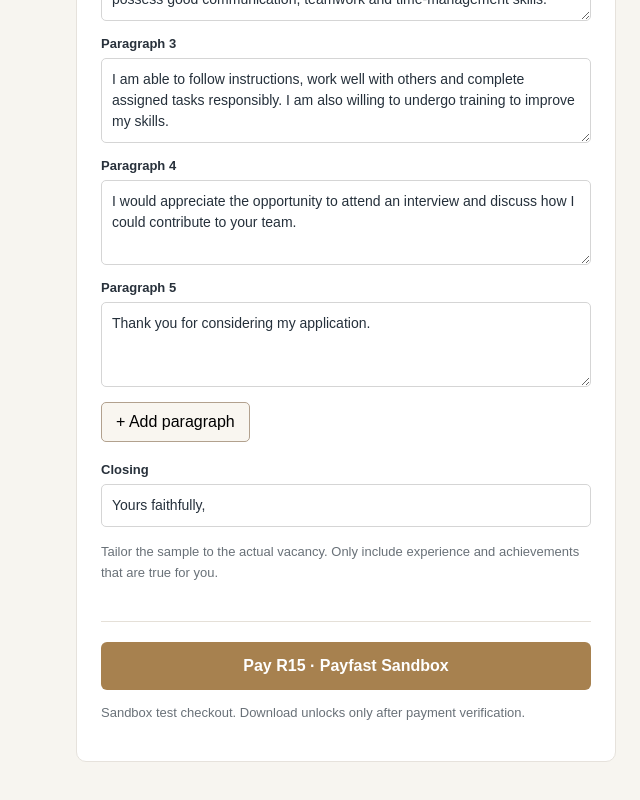
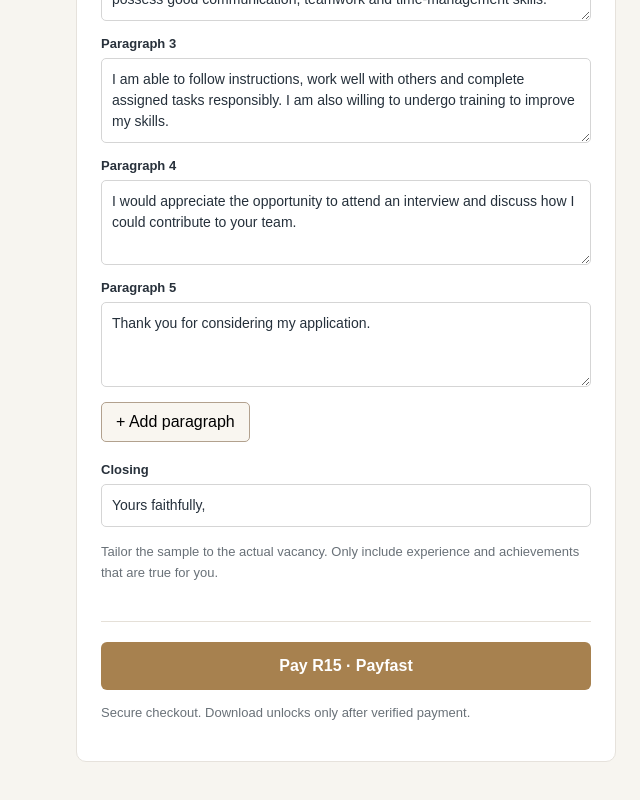
Before and after one commit to occentra90-cyber/Occentra-, a Next.js app: page /cover-letters in a window 1280 px wide. Shown: the part 1820-2620 px from the top of the page, without its empty margins (640-1280 px from the left). Built offline with nearby package versions, Linux system fonts and the light colour scheme.

Commit message:
Configure live Payfast gateway and payment UI

```diff
--- a/app/cover-letters/page.tsx
+++ b/app/cover-letters/page.tsx
@@ -72,7 +72,7 @@ useEffect(()=>{
      const index=templates.findIndex(t=>t.id===id);
      if(index>=0){
       setDrafts(old=>old.map((d,i)=>i===index?record.design.fields as Letter:d));
-      setActive(index);setEditing(true);setPaid(true);setNotice('Sandbox payment verified. You can download your letter.');
+      setActive(index);setEditing(true);setPaid(true);setNotice('Payment verified. You can download your letter.');
      }
     }
     return;
@@ -115,5 +115,5 @@ return <div className="letters-site">
 <h3>Letter paragraphs</h3>{letter.paragraphs.map((p,i)=><label key={i}>Paragraph {i+1}<textarea rows={Math.max(3,Math.ceil(p.length/75))} value={p} onChange={e=>updateParagraph(i,e.target.value)}/></label>)}
 <button type="button" className="letter-add" onClick={addParagraph}>+ Add paragraph</button>
 <label>Closing<input value={letter.closing} onChange={e=>update('closing',e.target.value)}/></label>
-<p className="letters-note">Tailor the sample to the actual vacancy. Only include experience and achievements that are true for you.</p></fieldset><div className="letters-payment">{paid ? <button type="button" onClick={()=>window.print()}>Download paid cover letter as PDF</button> : <button type="button" disabled={checkingOut} onClick={pay}>{checkingOut?'Opening Payfast…':'Pay R15 · Payfast Sandbox'}</button>}<p className="letters-note">Sandbox test checkout. Download unlocks only after payment verification.</p>{paymentToken&&!paid&&<p className="letters-note">Your payment reference is saved in this browser link until it expires.</p>}{notice && <p role="status">{notice}</p>}</div>
+<p className="letters-note">Tailor the sample to the actual vacancy. Only include experience and achievements that are true for you.</p></fieldset><div className="letters-payment">{paid ? <button type="button" onClick={()=>window.print()}>Download paid cover letter as PDF</button> : <button type="button" disabled={checkingOut} onClick={pay}>{checkingOut?'Opening Payfast…':'Pay R15 · Payfast'}</button>}<p className="letters-note">Secure checkout. Download unlocks only after verified payment.</p>{paymentToken&&!paid&&<p className="letters-note">Your payment reference is saved in this browser link until it expires.</p>}{notice && <p role="status">{notice}</p>}</div>
 </section></div></main></div>}
```
